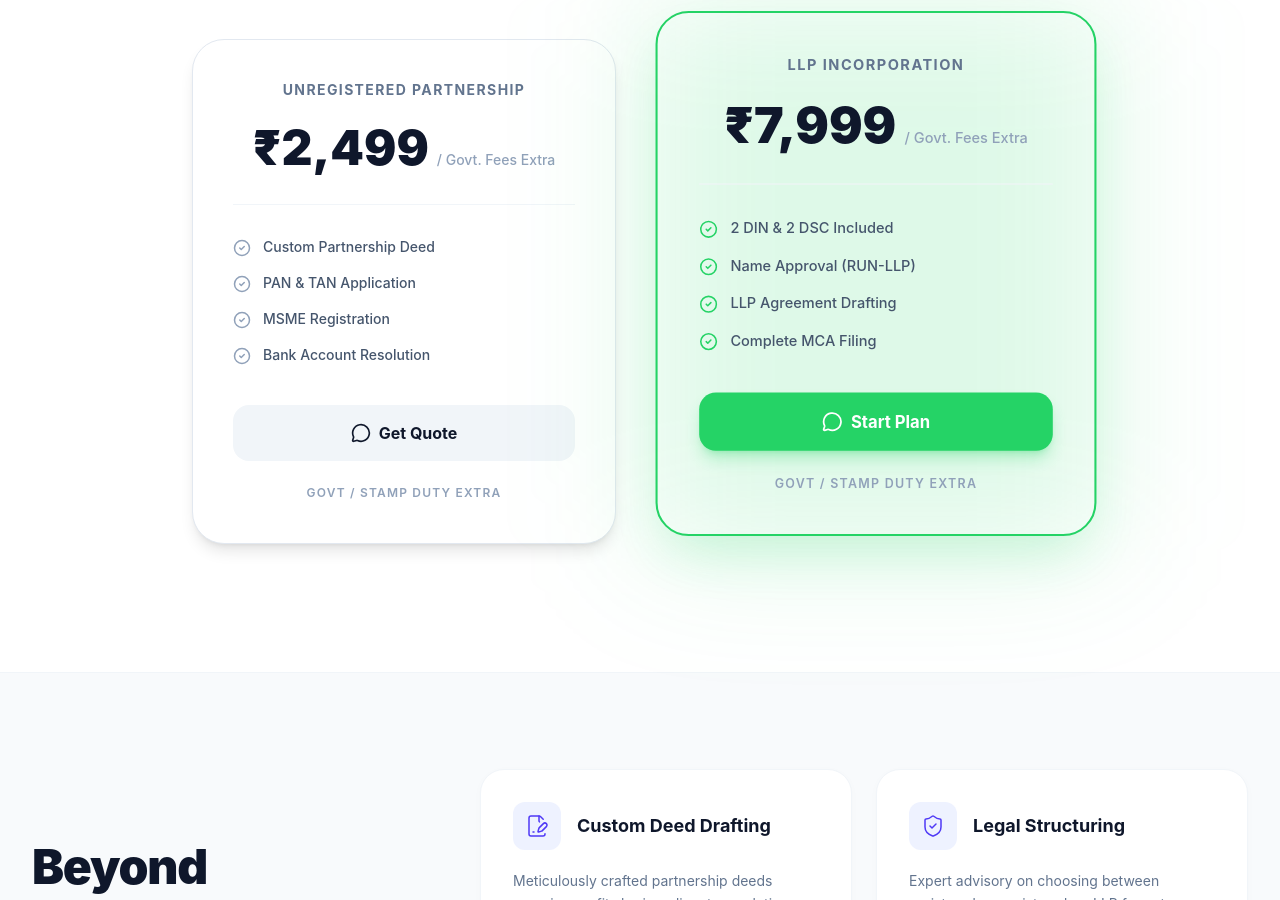
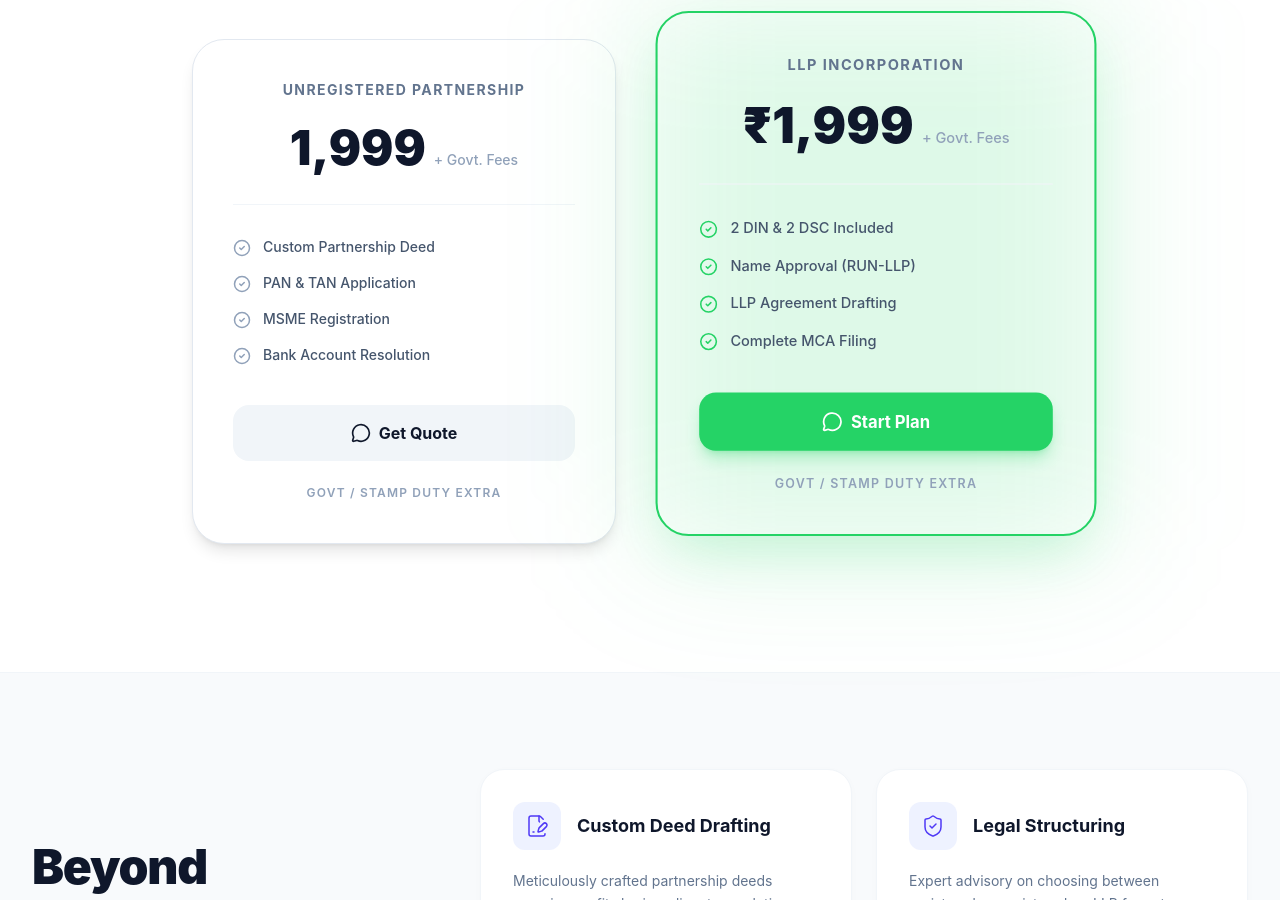
Before and after one commit to ComplyWithCA/ComplyWithCA-Website, a React (Vite) app in the folder Frontend/: page /services/firm-registration in a window 1280 px wide. Shown: the part 2060-2960 px from the top of the page. Built offline with nearby package versions, Linux system fonts and the light colour scheme.

Commit message:
updated the firm reg page

```diff
--- a/Frontend/src/pages/firmregiseteration.jsx
+++ b/Frontend/src/pages/firmregiseteration.jsx
@@ -59,14 +59,14 @@ const features = [
 const pricingTiers = [
   {
     name: "Unregistered Partnership",
-    price: "₹2,499",
+    price: "1,999",
     features: ["Custom Partnership Deed", "PAN & TAN Application", "MSME Registration", "Bank Account Resolution"],
     popular: false,
   },
   {
     name: "LLP Incorporation",
     // badge: "MOST SECURE",
-    price: "₹7,999",
+    price: "₹1,999",
     features: ["2 DIN & 2 DSC Included", "Name Approval (RUN-LLP)", "LLP Agreement Drafting", "Complete MCA Filing"],
     popular: true,
   },
@@ -472,7 +472,7 @@ GST Required: ${firmForm.needGST || "-"}
                           {tier.price}
                         </span>
                         <span className="text-slate-400 text-sm font-medium">
-                          / Govt. Fees Extra
+                          + Govt. Fees
                         </span>
                       </div>
 
```
